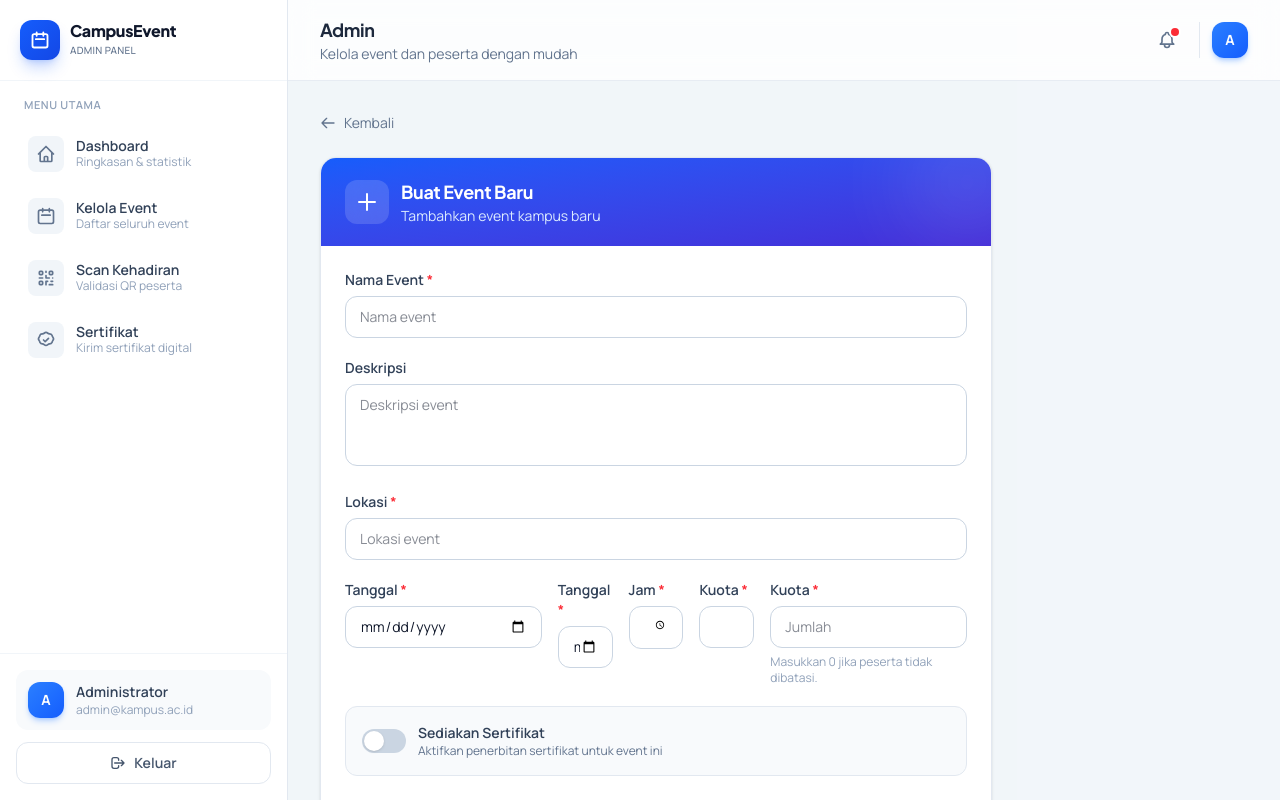
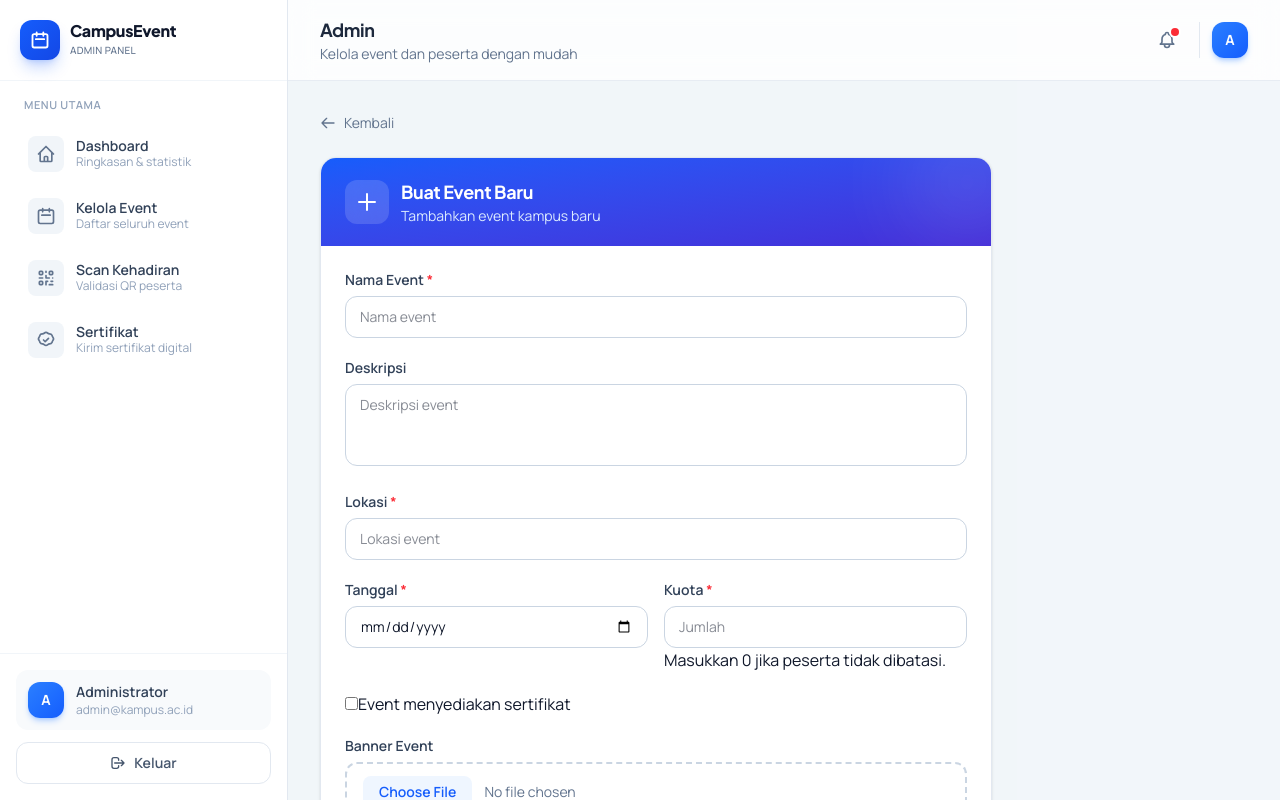
Before and after one commit to blueredfox022/fevent, a React (Vite) app: page /admin/events/create in a window 1280 px wide. Shown: the top 800 px of the page. Built offline with nearby package versions, Linux system fonts and the light colour scheme; sample sign-in values are in the browser's storage.

Commit message:
update time event

```diff
--- a/src/pages/admin/CreateEventPage.tsx
+++ b/src/pages/admin/CreateEventPage.tsx
@@ -15,10 +15,12 @@ export default function CreateEventPage() {
   const [isLoading, setIsLoading] = useState(false);
   const [banner, setBanner] = useState<File | null>(null);
   const [preview, setPreview] = useState("");
-  const [eventTime, setEventTime] = useState("");
+
   const handleBannerChange = (e: React.ChangeEvent<HTMLInputElement>) => {
     const file = e.target.files?.[0];
+
     if (!file) return;
+
     setBanner(file);
     setPreview(URL.createObjectURL(file));
   };
@@ -30,7 +32,6 @@ export default function CreateEventPage() {
     formData.append("description", description);
     formData.append("location", location);
     formData.append("event_date", eventDate);
-    formData.append("event_time", eventTime);
     formData.append("quota", quota);
     formData.append("use_certificate", useCertificate ? "1" : "0");
     if (banner) {
@@ -40,6 +41,7 @@ export default function CreateEventPage() {
     try {
       setIsLoading(true);
       await createEvent(formData);
+
       alert("Event berhasil dibuat");
       navigate("/admin/events");
     } catch (error: unknown) {
@@ -57,6 +59,7 @@ export default function CreateEventPage() {
   return (
     <AdminLayout>
       <div className="max-w-2xl">
+        {/* Back Link */}
         <Link
           to="/admin/events"
           className="inline-flex items-center gap-2 text-sm text-slate-500 hover:text-blue-600 mb-6 transition-colors"
@@ -77,6 +80,7 @@ export default function CreateEventPage() {
           Kembali
         </Link>
 
+        {/* Form */}
         <div className="bg-white rounded-2xl border border-slate-200 overflow-hidden shadow-sm">
           <div className="relative overflow-hidden bg-gradient-to-br from-blue-600 to-indigo-700 px-6 py-5 text-white">
             <div className="absolute -top-10 -right-10 w-32 h-32 bg-white/10 rounded-full blur-2xl" />
@@ -105,7 +109,7 @@ export default function CreateEventPage() {
             </div>
           </div>
 
-          <div className="p-5 sm:p-6 space-y-5">
+          <div className="p-6 space-y-5">
             <div>
               <label className={labelClasses}>
                 Nama Event <span className="text-red-500">*</span>
@@ -140,7 +144,7 @@ export default function CreateEventPage() {
                 className={fieldClasses}
               />
             </div>
-            <div className="grid grid-cols-1 sm:grid-cols-3 gap-4">
+            <div className="grid grid-cols-2 gap-4">
               <div>
                 <label className={labelClasses}>
                   Tanggal <span className="text-red-500">*</span>
@@ -152,44 +156,7 @@ export default function CreateEventPage() {
                   className={fieldClasses}
                 />
               </div>
-              <div className="grid grid-cols-1 sm:grid-cols-3 gap-4">
-                <div>
-                  <label className={labelClasses}>
-                    Tanggal <span className="text-red-500">*</span>
-                  </label>
-                  <input
-                    type="date"
-                    value={eventDate}
-                    onChange={(e) => setEventDate(e.target.value)}
-                    className={fieldClasses}
-                  />
-                </div>
-                <div>
-                  <label className={labelClasses}>
-                    Jam <span className="text-red-500">*</span>
-                  </label>
 
-                  <input
-                    type="time"
-                    value={eventTime}
-                    onChange={(e) => setEventTime(e.target.value)}
-                    className={fieldClasses}
-                  />
-                </div>
-
-                <div>
-                  <label className={labelClasses}>
-                    Kuota <span className="text-red-500">*</span>
-                  </label>
-                  <input
-                    type="number"
-                    min="0"
-                    value={quota}
-                    onChange={(e) => setQuota(e.target.value)}
-                    className={fieldClasses}
-                  />
-                </div>
-              </div>
               <div>
                 <label className={labelClasses}>
                   Kuota <span className="text-red-500">*</span>
@@ -202,39 +169,22 @@ export default function CreateEventPage() {
                   onChange={(e) => setQuota(e.target.value)}
                   className={fieldClasses}
                 />
-                <p className="mt-1.5 text-xs text-slate-400">
-                  Masukkan 0 jika peserta tidak dibatasi.
-                </p>
+                <p>Masukkan 0 jika peserta tidak dibatasi.</p>
               </div>
             </div>
-
-            {/* Certificate toggle */}
-            <label className="flex items-center gap-3 p-4 rounded-xl bg-slate-50 border border-slate-200 cursor-pointer hover:bg-slate-100 transition">
-              <div
-                className={`relative w-11 h-6 rounded-full transition-colors ${useCertificate ? "bg-blue-600" : "bg-slate-300"}`}
-              >
-                <span
-                  className={`absolute top-0.5 left-0.5 w-5 h-5 bg-white rounded-full shadow-sm transition-transform ${useCertificate ? "translate-x-5" : ""}`}
+            <div>
+              <label>
+                <input
+                  type="checkbox"
+                  checked={useCertificate}
+                  onChange={(e) => setUseCertificate(e.target.checked)}
                 />
-              </div>
-              <input
-                type="checkbox"
-                checked={useCertificate}
-                onChange={(e) => setUseCertificate(e.target.checked)}
-                className="sr-only"
-              />
-              <div className="flex-1">
-                <p className="text-sm font-semibold text-slate-700">
-                  Sediakan Sertifikat
-                </p>
-                <p className="text-xs text-slate-500">
-                  Aktifkan penerbitan sertifikat untuk event ini
-                </p>
-              </div>
-            </label>
-
+                Event menyediakan sertifikat
+              </label>
+            </div>
             <div>
               <label className={labelClasses}>Banner Event</label>
+
               <div className="relative rounded-xl border-2 border-dashed border-slate-300 hover:border-blue-500 transition-colors px-4 py-3 cursor-pointer">
                 <input
                   type="file"
@@ -243,6 +193,7 @@ export default function CreateEventPage() {
                   className="w-full text-sm text-slate-500 file:mr-3 file:py-1.5 file:px-4 file:rounded-lg file:border-0 file:bg-blue-50 file:text-blue-600 file:font-semibold cursor-pointer"
                 />
               </div>
+
               {preview && (
                 <div className="mt-4 overflow-hidden rounded-2xl border border-slate-200 animate-scale-in">
                   <img
@@ -253,7 +204,6 @@ export default function CreateEventPage() {
                 </div>
               )}
             </div>
-
             <div className="flex gap-3 pt-2">
               <button
                 type="button"
@@ -263,6 +213,7 @@ export default function CreateEventPage() {
               >
                 {isLoading ? "Menyimpan..." : "Simpan Event"}
               </button>
+
               <button
                 type="button"
                 onClick={() => navigate("/admin/events")}
```
